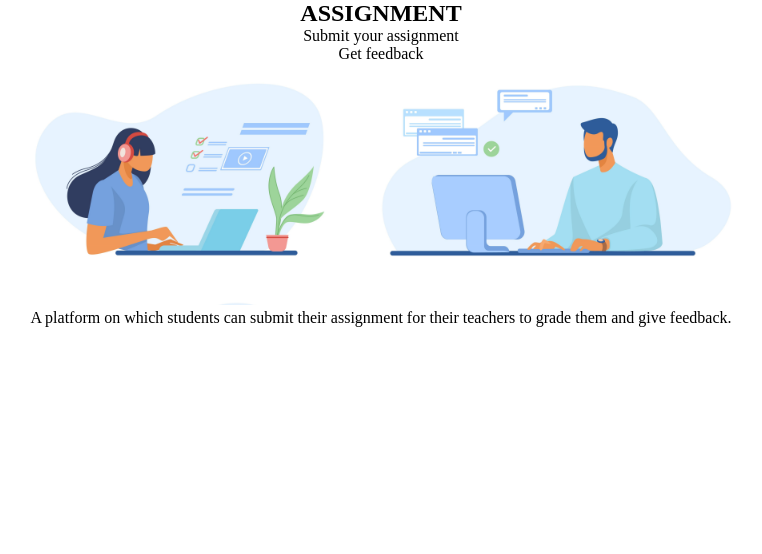
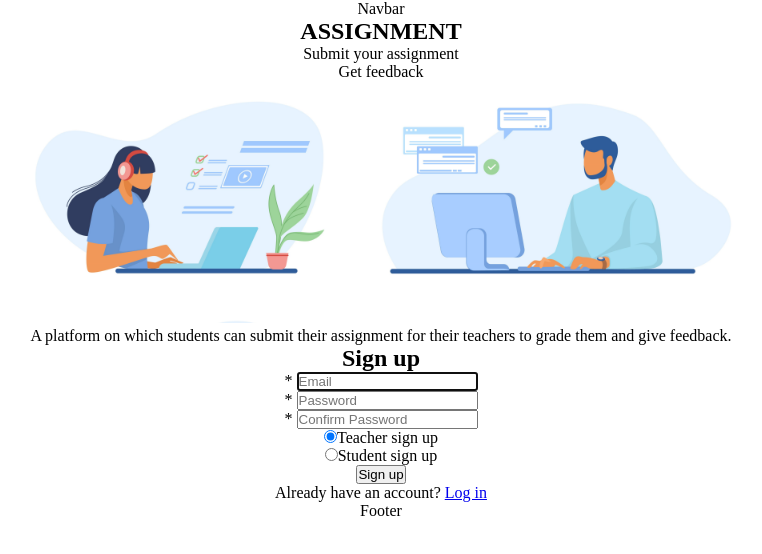
Before and after one commit to is-ma-eel/web-edu-43, a React (Create React App) app: page /signup in a window 1280 px wide. Shown: the top 554 px of the page, without its empty margins (259-1021 px from the left). Built offline with nearby package versions, Linux system fonts and the light colour scheme.

Commit message:
feat: #2 Create SignIn, SignUp components

```diff
--- a/src/App.js
+++ b/src/App.js
@@ -1,15 +1,14 @@
 import React from 'react';
 import './App.css';
-import './components/layout/WelcomePage';
 import WelcomePage from './components/layout/WelcomePage';
+
+import CreateRoutes from './MainRouters';
 
 function App() {
   return (
-    <>
-      <main className="container">
-        <WelcomePage />
-      </main>
-    </>
+    <CreateRoutes>
+      <WelcomePage />
+    </CreateRoutes>
   );
 }
 export default App;
--- a/src/MainRouters.js
+++ b/src/MainRouters.js
@@ -1,11 +1,28 @@
 //All application routes go here
 import React from 'react';
-import { Router, Route } from 'react-router-dom';
+import { BrowserRouter as Router, Route, Switch } from 'react-router-dom';
 
-const createRoutes = () => (
+// pages
+import WelcomePage from './components/layout/WelcomePage';
+import SignUp from './components/auth/SignUp';
+import SignIn from './components/auth/SignIn';
+
+const CreateRoutes = () => (
   <Router>
-    <Route>{/* /*componets rendered here*/}</Route>
+    <main className="container">
+      <Switch>
+        <Route exact path="/">
+          <WelcomePage />
+        </Route>
+        <Route path="/signup">
+          <SignUp />
+        </Route>
+        <Route path="/signin">
+          <SignIn />
+        </Route>
+      </Switch>
+    </main>
   </Router>
 );
 
-export default createRoutes;
+export default CreateRoutes;
--- /dev/null
+++ b/src/components/auth/Form.css
@@ -0,0 +1,3 @@
+.error {
+  color: #c23636;
+}
--- a/src/components/auth/SignIn.js
+++ b/src/components/auth/SignIn.js
@@ -1,7 +1,76 @@
 import React from 'react';
+import Navbar from '../layout/Navbar';
+import WelcomePage from '../layout/WelcomePage';
+import Footer from '../layout/Footer';
+
+import { Link } from 'react-router-dom';
+
+// styles
+import './Form.css';
+
+import { useForm } from 'react-hook-form';
 
 const SignIn = () => {
-  return <p>SignIn</p>;
+  // intialize hook
+  const { register, handleSubmit, errors, reset } = useForm({ mode: 'all' });
+
+  const onSubmit = data => {
+    console.log(data);
+    reset();
+  };
+
+  return (
+    <>
+      <Navbar />
+      <WelcomePage />
+      <section className="form-container">
+        <h2> Sign in</h2>
+        <form className="form" onSubmit={handleSubmit(onSubmit)}>
+          <div className="form-row">
+            <span className="required-style">* </span>
+            <input
+              aria-label="Enter your email"
+              aria-required="true"
+              placeholder="Email"
+              className="form-text"
+              type="email"
+              name="email"
+              autoFocus
+              ref={register({
+                required: 'Email required'
+              })}
+            />
+            {errors.email && <p className="error">{errors.email.message}</p>}
+          </div>
+
+          <div className="form-row">
+            <span className="required-style">* </span>
+            <input
+              aria-label="Enter your password"
+              aria-required="true"
+              placeholder="Password"
+              className="form-text"
+              type="password"
+              name="password"
+              ref={register({
+                required: 'Password required'
+              })}
+            />
+            {errors.password && <p className="error">{errors.password.message}</p>}
+          </div>
+
+          <button className="sub-btn" type="submit">
+            Sign in
+          </button>
+
+          <p>
+            Don't have an account yet? <Link to="/signup">Sign up</Link> for free
+          </p>
+        </form>
+      </section>
+      <Footer />
+    </>
+  );
 };
 
 export default SignIn;
--- a/src/components/auth/SignUp.js
+++ b/src/components/auth/SignUp.js
@@ -1,7 +1,125 @@
 import React from 'react';
+import Navbar from '../layout/Navbar';
+import WelcomePage from '../layout/WelcomePage';
+import Footer from '../layout/Footer';
+
+import { Link } from 'react-router-dom';
+
+// styles
+import './Form.css';
+
+import { useForm } from 'react-hook-form';
 
 const SignUp = () => {
-  return <p>SignUp</p>;
+  // intialize hook
+  const { register, handleSubmit, errors, getValues, reset } = useForm({ mode: 'all' });
+
+  const onSubmit = data => {
+    console.log(data);
+    reset();
+  };
+
+  return (
+    <>
+      <Navbar />
+      <WelcomePage />
+      <section className="form-container">
+        <h2> Sign up</h2>
+
+        <form className="form" onSubmit={handleSubmit(onSubmit)}>
+          <div className="form-row">
+            <span className="required-style">* </span>
+            <input
+              aria-label="Enter your email"
+              aria-required="true"
+              placeholder="Email"
+              className="form-text"
+              type="email"
+              name="email"
+              autoFocus
+              ref={register({
+                required: 'Email required'
+              })}
+            />
+            {errors.email && <p className="error">{errors.email.message}</p>}
+          </div>
+
+          <div className="form-row">
+            <span className="required-style">* </span>
+            <input
+              aria-label="Enter your password"
+              aria-required="true"
+              placeholder="Password"
+              className="form-text"
+              type="password"
+              name="password"
+              ref={register({
+                required: 'Password required',
+                minLength: { value: 8, message: 'Too short, must be at least 8 chars' }
+              })}
+            />
+            {errors.password && <p className="error">{errors.password.message}</p>}
+          </div>
+
+          <div className="form-row">
+            <span className="required-style">* </span>
+            <input
+              aria-label="Enter your password to confirm"
+              aria-required="true"
+              placeholder="Confirm Password"
+              className="form-text"
+              type="password"
+              name="confirm"
+              ref={register({
+                validate: value =>
+                  // value is from confirm and watch will return value from password
+                  value === getValues('password') || (
+                    <span className="error">Password fields don't match</span>
+                  ),
+                required: 'Password required',
+                minLength: { value: 8, message: 'Too short' }
+              })}
+            />
+
+            {errors.confirm && <p className="error">{errors.confirm.message}</p>}
+          </div>
+
+          <div className="form-row">
+            <input
+              type="radio"
+              name="signup-type"
+              id="teacher-signup"
+              value="teacher-signup"
+              defaultChecked
+              ref={register}
+            />
+            <label htmlFor="teacher-signup">Teacher sign up</label>
+            <br />
+
+            <input
+              type="radio"
+              name="signup-type"
+              id="student-signup"
+              value="student-signup"
+              ref={register}
+            />
+            <label htmlFor="student-signup">Student sign up</label>
+            <br />
+          </div>
+
+          <button className="sub-btn" type="submit">
+            Sign up
+          </button>
+
+          <p>
+            Already have an account? <Link to="/signin">Log in</Link>
+          </p>
+        </form>
+      </section>
+
+      <Footer />
+    </>
+  );
 };
 
 export default SignUp;
--- a/src/components/layout/WelcomePage.js
+++ b/src/components/layout/WelcomePage.js
@@ -2,17 +2,23 @@ import React from 'react';
 import welcome_image from '../../images/welcome_img.png';
 
 // react router
-import { Link } from 'react-router-dom';
+import { Link, useLocation } from 'react-router-dom';
 
 // styles
 import './WelcomePage.css';
 
 const WelcomePage = () => {
+  const location = useLocation();
+  console.log(location.pathname);
+
   return (
-    <section className="welcome">
+    <>
+      <section className="container">
         <h1 className="main-heading">ASSIGNMENT</h1>
         <p>Submit your assignment</p>
         <p>Get feedback</p>
+        {/* image attribute for free use */}
+        {/* <a href="http://www.freepik.com">Designed by pch.vector / Freepik</a> */}
         <img
           className="welcome-img"
           src={welcome_image}
@@ -22,9 +28,15 @@ const WelcomePage = () => {
           A platform on which students can submit their assignment for their teachers to grade them
           and give feedback.
         </p>
-      {/* <Link to="/signin">Sign up</Link> */}
-      {/* <Link to="/signup">Sign in</Link> */}
       </section>
+      {/* add sign up & sign in only if we are in welcome page*/}
+      {location.pathname === '/' && (
+        <>
+          <Link to="/signup">Sign up</Link>
+          <Link to="/signin">Sign in</Link>
+        </>
+      )}
+    </>
   );
 };
 
```
Also changed, not shown: src/index.js (+8 -4 lines). Lines whose indentation alone changed are shown as unchanged.
